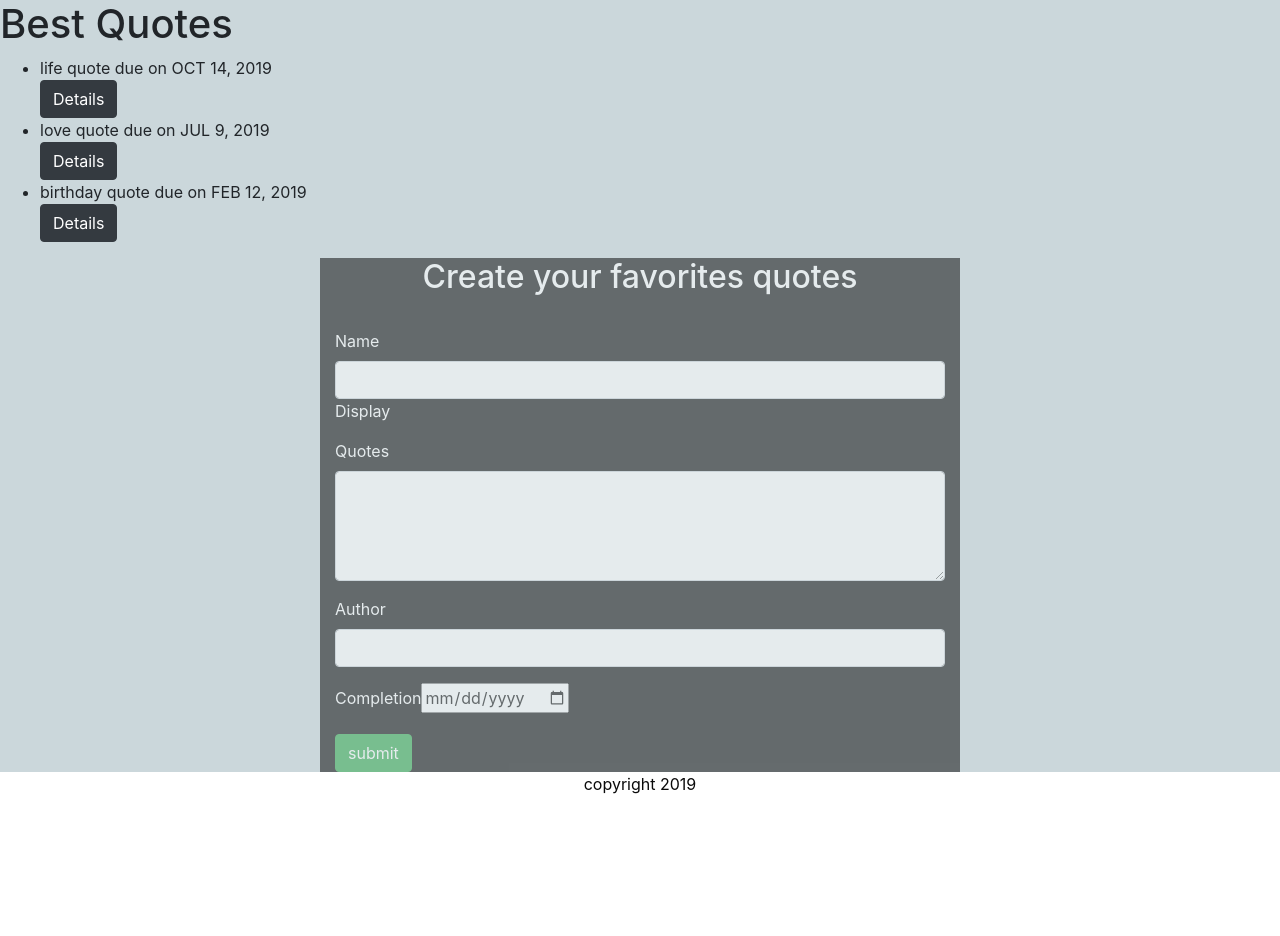
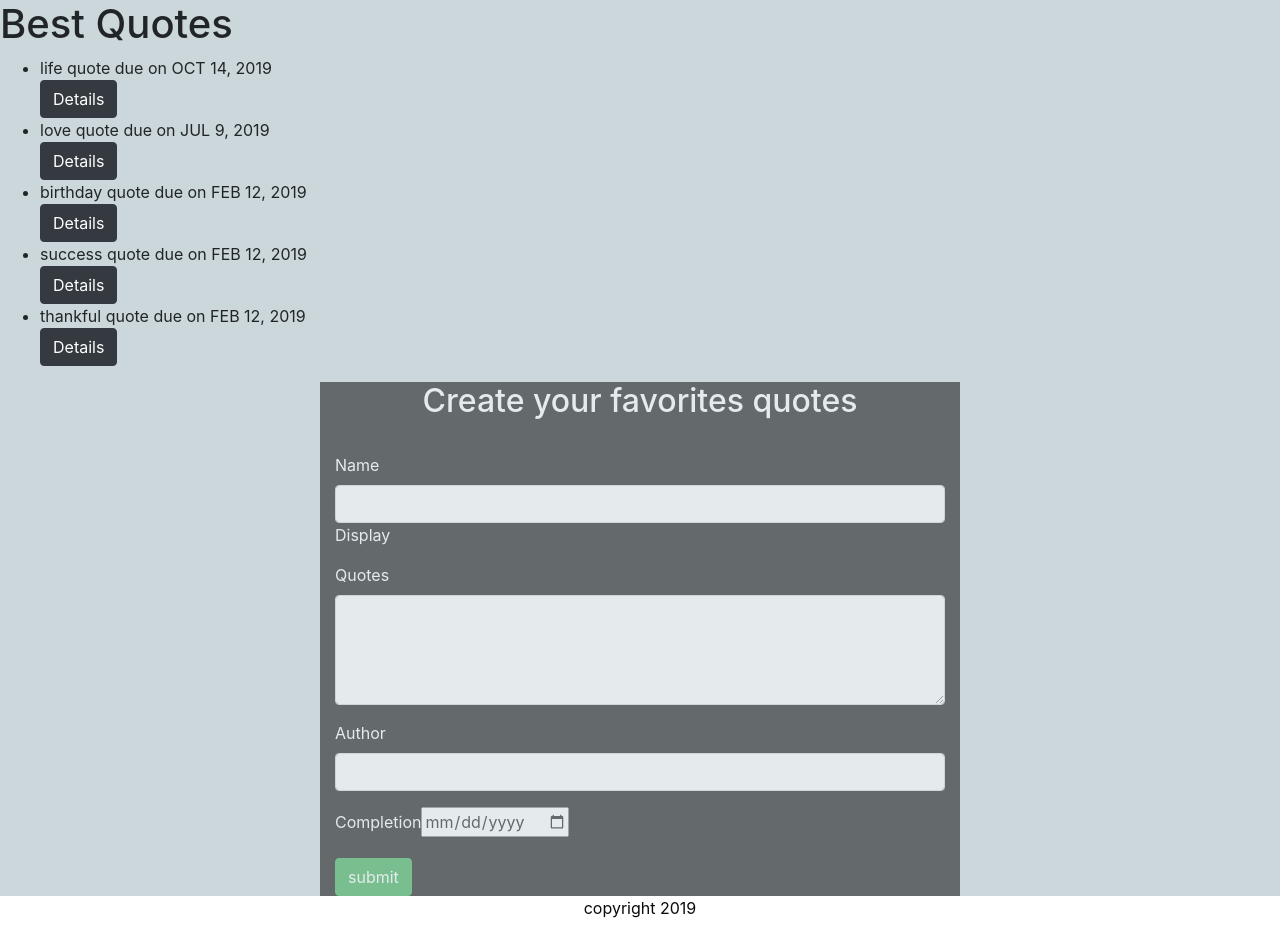
Before and after one commit to aline-bebe/quote, an Angular app: page / in a window 1280 px wide. Before the commit the page ends 812 px from the top, so only its background shows below. Built offline with nearby package versions, Linux system fonts and the light colour scheme.

Commit message:
adding quote

```diff
--- a/src/app/quote/quote.component.ts
+++ b/src/app/quote/quote.component.ts
@@ -11,6 +11,8 @@ export class QuoteComponent implements OnInit {
     new Quote(1, 'life quote', 'Those who dare to fail miserably can achieve greatly.','bebe',new Date(2019,9,14)),
     new Quote(2,'love quote','I’m a success today because I had a friend who believed in me and I didn’t have the heart to let him down.','dydy',new Date(2019,6,9)),
     new Quote(3,'birthday quote','Love yourself first and everything else falls into line. You really have to love yourself to get anything done in this world','pupe',new Date(2019,1,12)),
+    new Quote(3,'success quote','Love yourself first and everything else falls into line. You really have to love yourself to get anything done in this world','pupe',new Date(2019,1,12)),
+    new Quote(3,'thankful quote','Love yourself first and everything else falls into line. You really have to love yourself to get anything done in this world','pupe',new Date(2019,1,12)),
   ];
 
 words(index){
```
